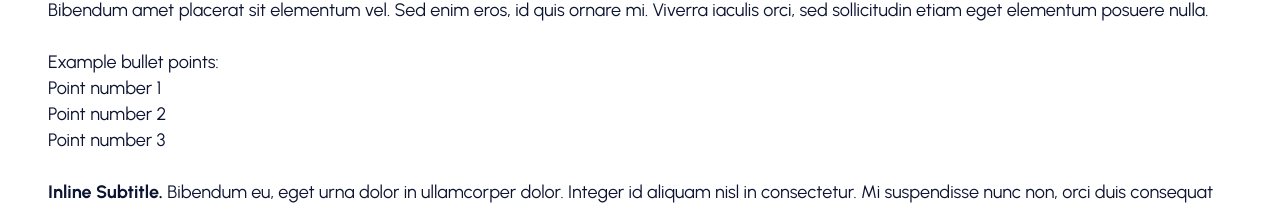
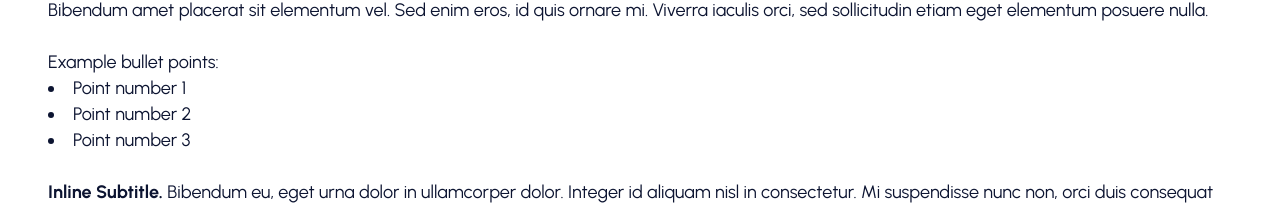
Before and after one commit to mwinel/babel_homepage, a Next.js app: page /terms-of-service in a window 1280 px wide. Shown: the part 414-619 px from the top of the page. Built offline with nearby package versions, Linux system fonts and the light colour scheme.

Commit message:
Add list type

```diff
--- a/pages/terms-of-service.js
+++ b/pages/terms-of-service.js
@@ -29,7 +29,7 @@ export default function NotFound() {
                     <br />
                     Example bullet points:
                     <br />
-                    <ul className="list-inside">
+                    <ul className="list-disc list-inside">
                         <li>Point number 1</li>
                         <li>Point number 2</li>
                         <li>Point number 3</li>
```
